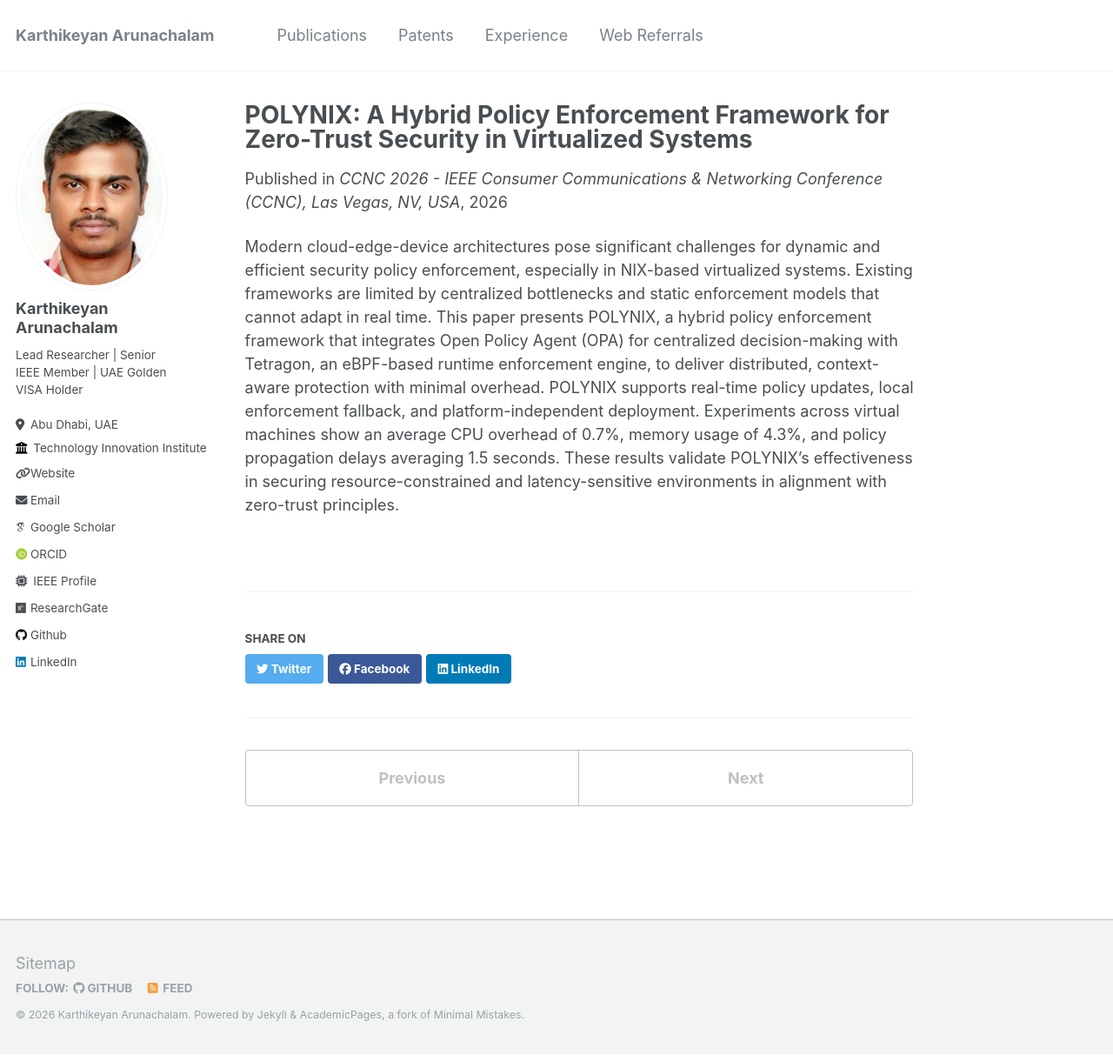
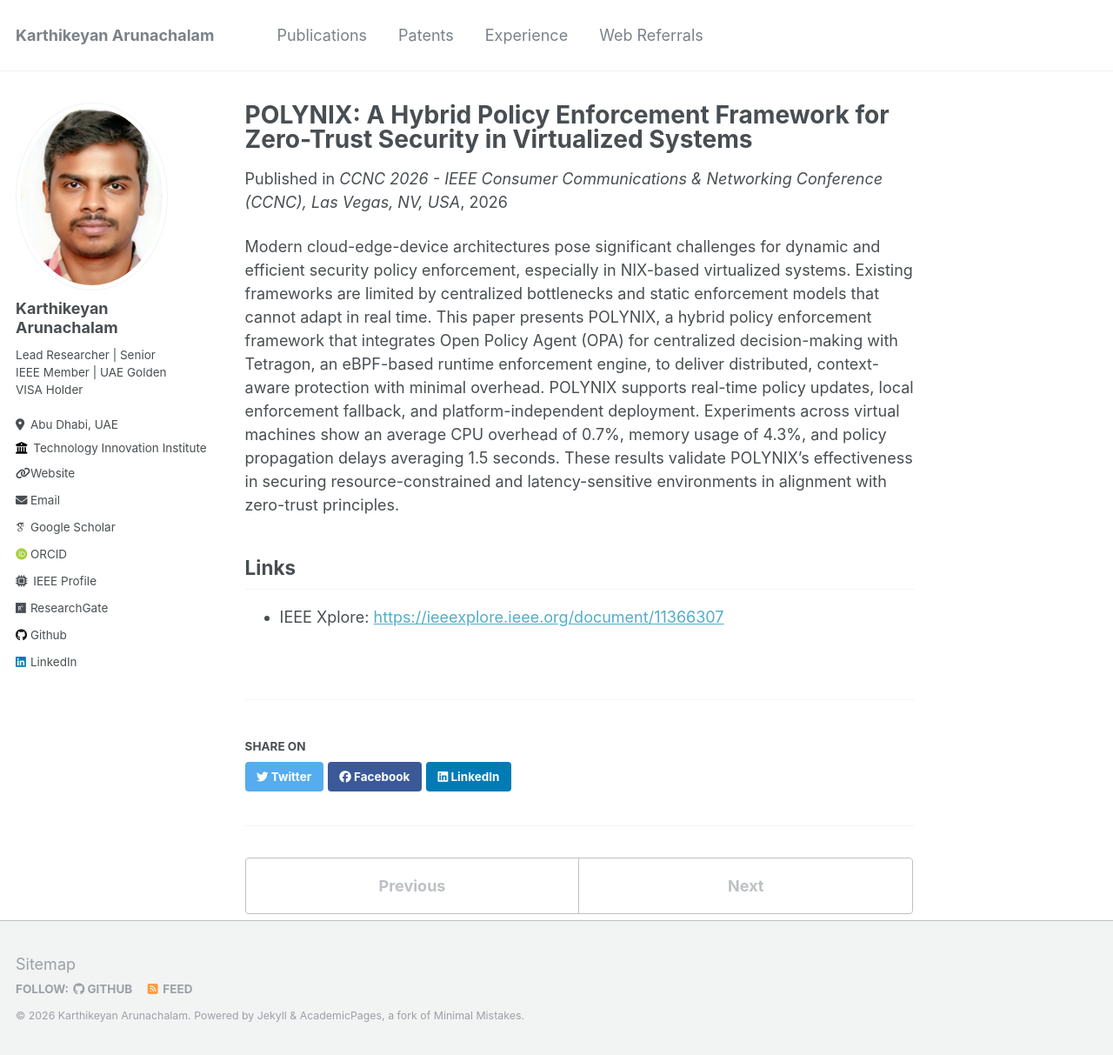
Before and after one commit to karthikeyansct/karthikeyansct.github.io, a Jekyll site: the page built from _publications/2026-03-01-polynix-22.md, in a window 1280 px wide and 1213 px high. Shown: the whole window at 87% size. Built offline with Jekyll 4.4.1, drawn with Linux system fonts in a browser that asks for light colours; some web fonts are replaced.

Commit message:
Update and rename 2026-03-01-paper-title-number-22.md to 2026-03-01-polynix-22.md

```diff
--- a/_publications/2026-03-01-paper-title-number-22.md
+++ b/_publications/2026-03-01-polynix-22.md
@@ -10,3 +10,7 @@ paperurl: 'https://ieeexplore.ieee.org/document/11366307'
 ---
 
 Modern cloud-edge-device architectures pose significant challenges for dynamic and efficient security policy enforcement, especially in NIX-based virtualized systems. Existing frameworks are limited by centralized bottlenecks and static enforcement models that cannot adapt in real time. This paper presents POLYNIX, a hybrid policy enforcement framework that integrates Open Policy Agent (OPA) for centralized decision-making with Tetragon, an eBPF-based runtime enforcement engine, to deliver distributed, context-aware protection with minimal overhead. POLYNIX supports real-time policy updates, local enforcement fallback, and platform-independent deployment. Experiments across virtual machines show an average CPU overhead of 0.7%, memory usage of 4.3%, and policy propagation delays averaging 1.5 seconds. These results validate POLYNIX’s effectiveness in securing resource-constrained and latency-sensitive environments in alignment with zero-trust principles.
+
+## Links
+
+- IEEE Xplore: [https://ieeexplore.ieee.org/document/11366307](https://ieeexplore.ieee.org/document/11366307)
```
Also changed, not shown: other parts of _publications/2026-03-01-polynix-22.md (+1 -1 lines).
